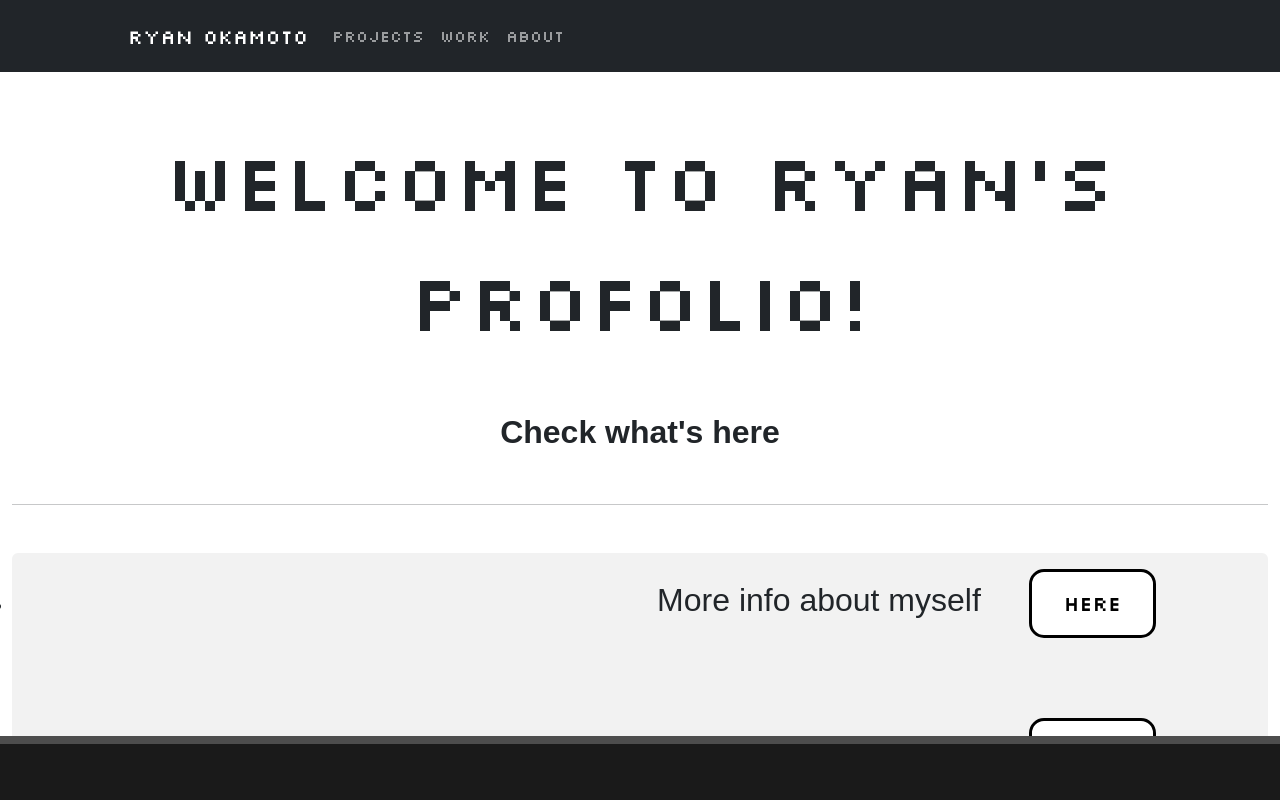
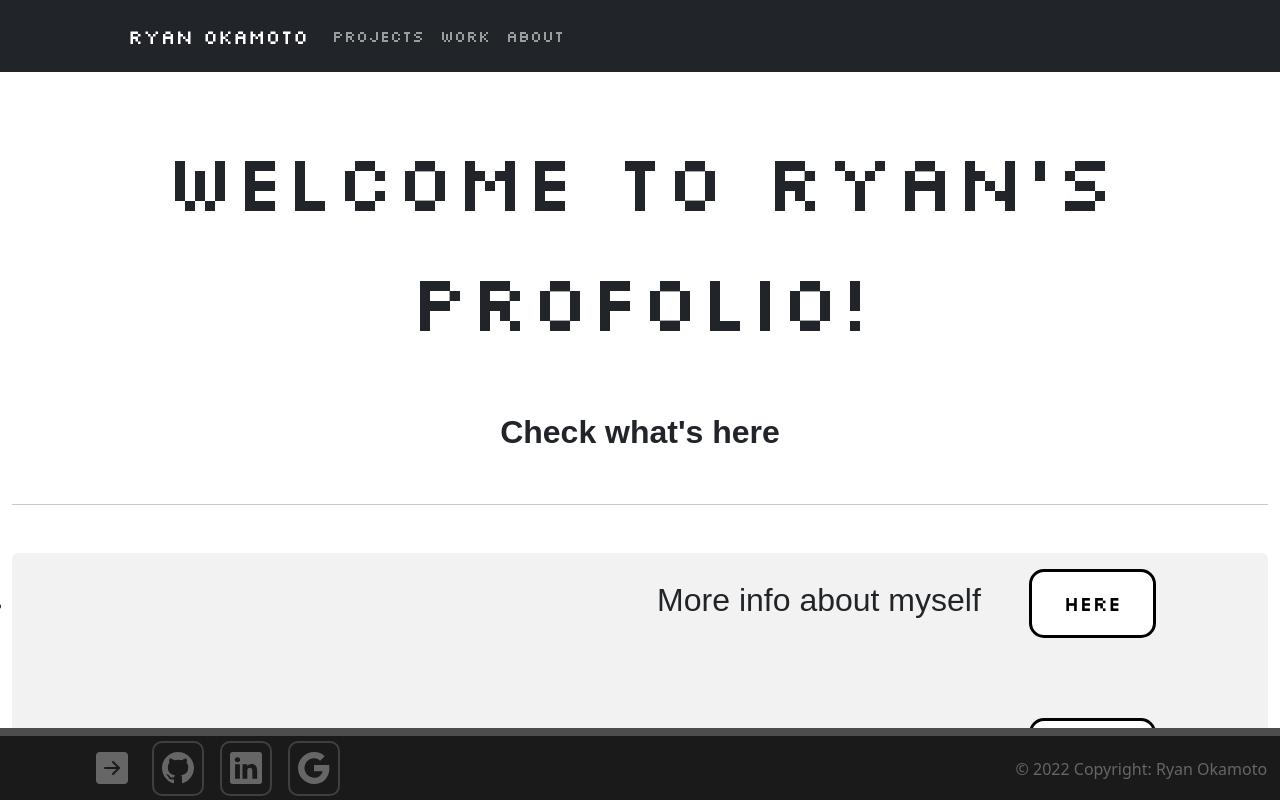
Before and after one commit to WeAreRyan/portfolio, a React (Create React App) app: page / in a window 1280 px wide. Shown: the top 800 px of the page. Built offline with nearby package versions, Linux system fonts and the light colour scheme.

Commit message:
adds new footer with iconts

```diff
--- a/package.json
+++ b/package.json
@@ -17,6 +17,7 @@
     "react": "^18.2.0",
     "react-bootstrap": "^2.5.0",
     "react-dom": "^18.2.0",
+    "react-icons": "^4.4.0",
     "react-router-dom": "^6.3.0",
     "react-scripts": "5.0.1",
     "serve-favicon": "^2.5.0",
--- a/src/components/Footer/Footer.css
+++ b/src/components/Footer/Footer.css
@@ -1,8 +1,10 @@
 .footer {
     width: 100%;
-    height: 4rem;
+    height: 4.5rem;
     background-color: #1a1a1a;
     position: fixed-bottom;
+    color: white;
+    text-decoration: none;
 }
 
 .footer-bar {
@@ -10,3 +12,68 @@
     height: .5rem;
     background-color: #4d4d4d;
 }
+
+.footer-icons {
+color: #666666;
+text-align: left;
+padding-left: 5rem;
+padding-top: 5px;;
+}
+
+
+a.github:link {
+    color: inherit;
+    text-decoration: none;
+}
+a.github:visited {
+    color: inherit;
+    text-decoration: none;
+}
+a.github:hover {
+    color: #29a329;
+    text-decoration: none;
+}
+a.linkedIn:link {
+    color: inherit;
+    text-decoration: none;
+}
+a.linkedIn:visited {
+    color: inherit;
+    text-decoration: none;
+}
+a.linkedIn:hover {
+    color: #006bb3;
+    text-decoration: none;
+}
+a.gmail:link {
+    color: inherit;
+    text-decoration: none;
+}
+a.gmail:visited {
+    color: inherit;
+    text-decoration: none;
+}
+a.gmail:hover {
+    color: #b30000;
+    text-decoration: none;
+}
+
+
+.footer-icon {
+    border: solid #404040 2px;
+    border-radius: 10px;
+    padding: 0 .5rem .5rem .5rem;
+    font-size: 2rem;
+    margin: .5rem;
+}
+.footer-arrow {
+    padding: 0 .5rem .5rem .5rem;
+    font-size: 2rem;
+    margin: .5rem;
+}
+
+.copyright {
+    position: absolute;
+    right: 1%;
+    top: 40%;
+}
--- a/src/components/Footer/Footer.jsx
+++ b/src/components/Footer/Footer.jsx
@@ -1,6 +1,5 @@
 import "./Footer.css"
-import Navbar from 'react-bootstrap/Navbar';
-import Nav from "react-bootstrap/Nav";
+import { BsGithub, BsLinkedin, BsGoogle, BsArrowRightSquareFill } from 'react-icons/bs';
 
 // import {
 //   MDBFooter,
@@ -18,7 +17,18 @@ export default function Footer() {
 <>
     <div className="fixed-bottom footer">
     <div className="footer-bar"></div>
-    <div className="footer icons">
+    <div className="footer-icons">
+      <span className="footer-arrow"><BsArrowRightSquareFill /></span>
+      <a className="github" href="https://github.com/WeAreRyan" target="_blanke">
+    <span className="footer-icon" href="https://github.com/WeAreRyan" target="_blank"><BsGithub /></span>
+    </a>
+      <a className="linkedIn" href="https://www.linkedin.com/in/ryan-okamoto-9a8b19222/" target="_blanke">
+    <span className="footer-icon" href="www.google.com" target="_blank"><BsLinkedin /></span>
+    </a>
+      <a className="gmail" href="https://github.com/WeAreRyan" target="_blanke">
+    <span className="footer-icon" href="mailto:okamoto.ryan.dev@gmail.com" target="_blank"><BsGoogle /></span>
+    </a>
+      <span className="copyright">© 2022 Copyright: Ryan Okamoto</span>
 
     </div>
 
```
Also changed, not shown: 1 other file (tests, documents, lock files or other folders).
